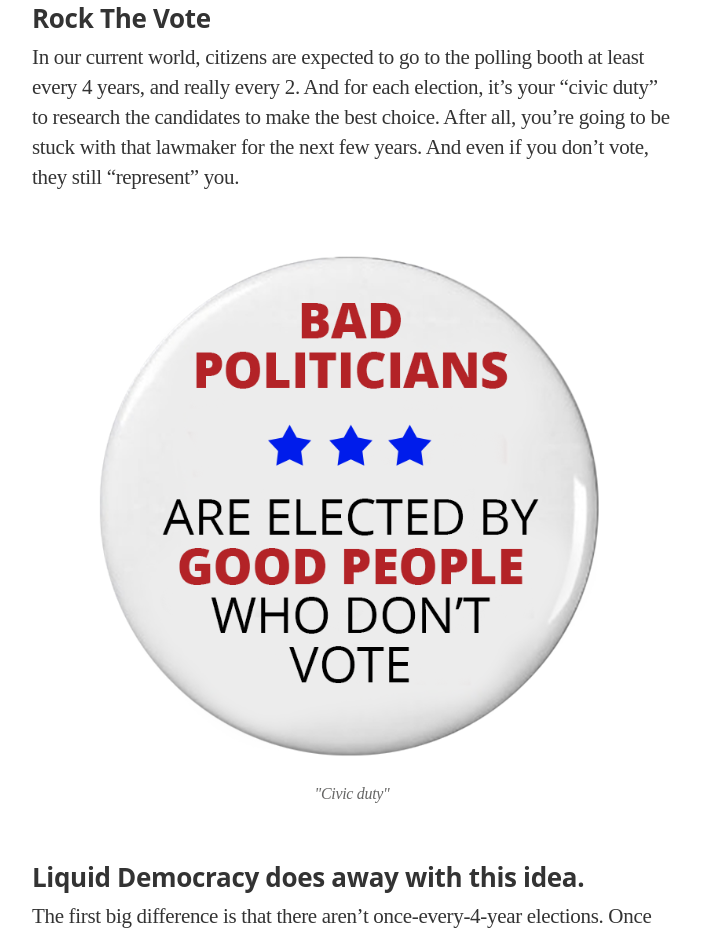
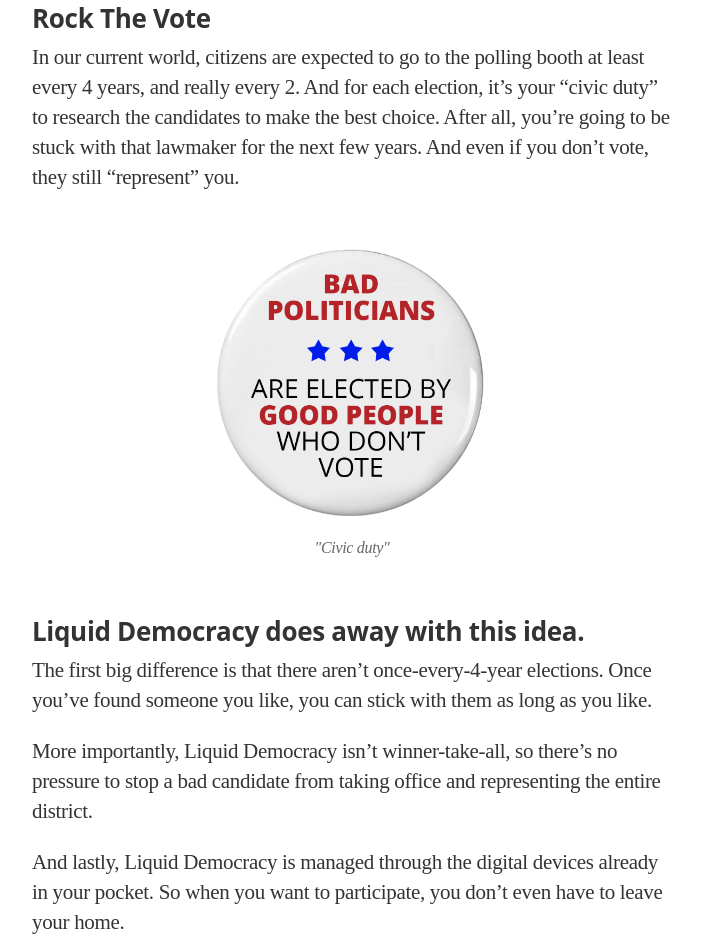
Before and after one commit to voteliquid/blog, a Jekyll site: the page built from _posts/2016-10-13-dont-care-about-politics.md, in a window 1280 px wide. Shown: the part 1267-2203 px from the top of the page, without its empty margins (288-989 px from the left). Built offline with Jekyll 4.4.1, drawn with Linux system fonts in a browser that asks for light colours; nearby versions of some CDN libraries; some web fonts are replaced.

Commit message:
Shrink 'bad politicians elected by not voting' image

```diff
--- a/_posts/2016-10-13-dont-care-about-politics.md
+++ b/_posts/2016-10-13-dont-care-about-politics.md
@@ -21,7 +21,7 @@ There are all sorts of reasons how Liquid Democracy can improve your life if you
 
 In our current world, citizens are expected to go to the polling booth at least every 4 years, and really every 2. And for each election, it's your "civic duty" to research the candidates to make the best choice. After all, you're going to be stuck with that lawmaker for the next few years. And even if you don't vote, they still "represent" you.
 
-!["Civic duty"](/assets/article_images/2016-10-13-dont-care-about-politics/bad-politicians-elected-by-not-voting.png)
+<img src="/assets/article_images/2016-10-13-dont-care-about-politics/bad-politicians-elected-by-not-voting.png" alt="&quot;Civic duty&quot;" width="300" />
 
 ### Liquid Democracy does away with this idea.
 
```
